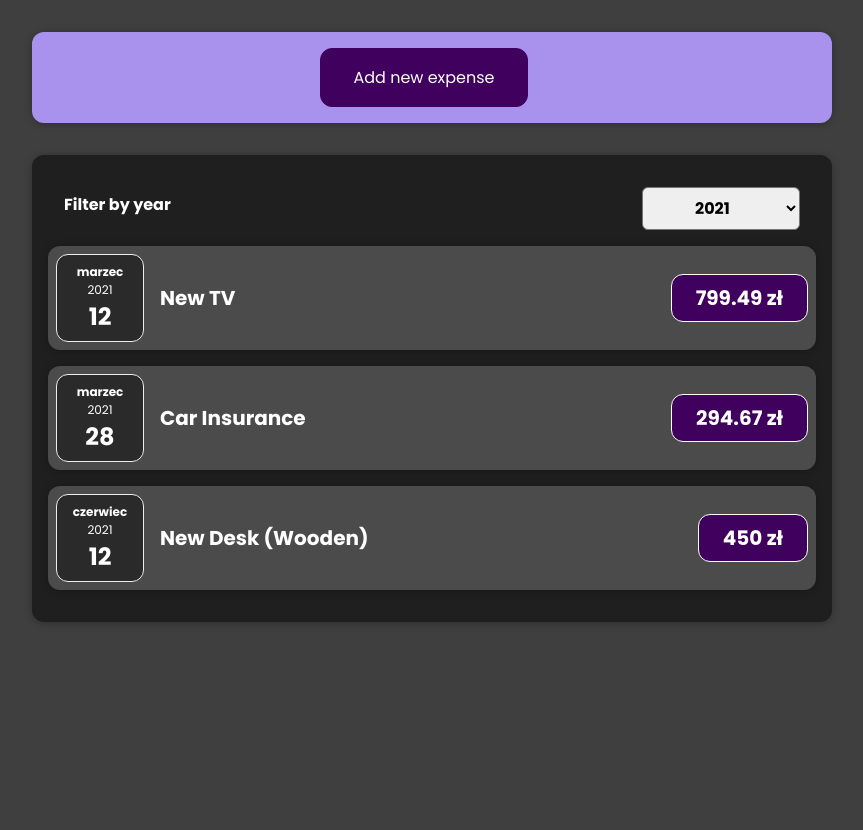
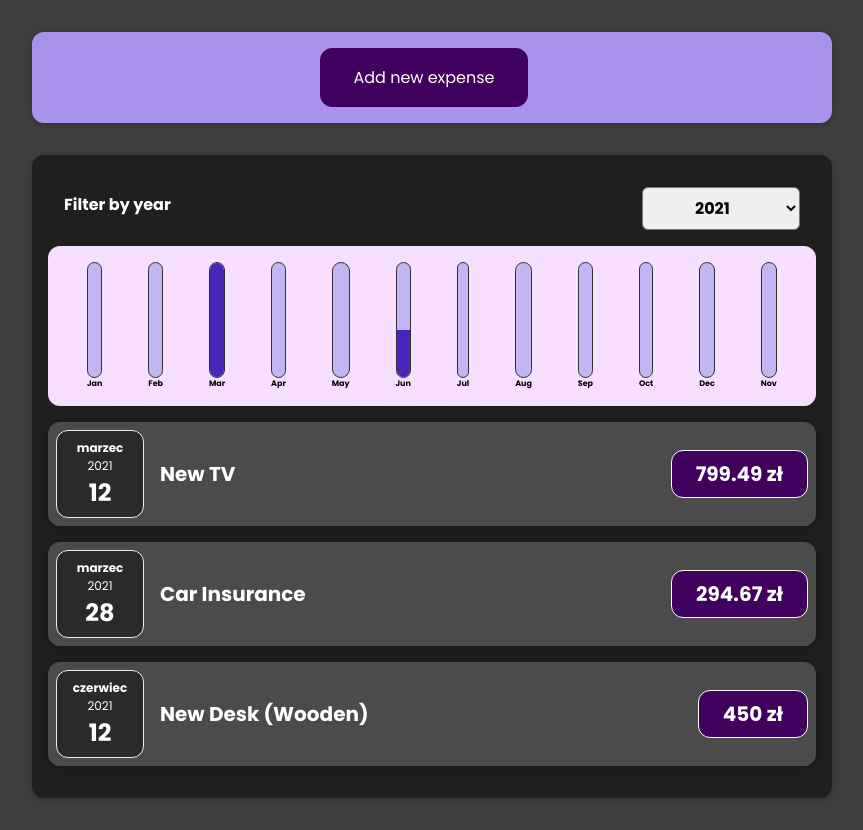
Before and after one commit to kubasobecki/_react-exercise, a React (Create React App) app: page / in a window 1280 px wide. Shown: the whole page, without its empty margins (208-1071 px from the left). Before the commit the page ends 800 px from the top, so only its background shows below. Built offline with nearby package versions, Linux system fonts and the light colour scheme.

Commit message:
Add expenses chart

```diff
--- /dev/null
+++ b/src/components/Chart/Chart.css
@@ -0,0 +1,9 @@
+.chart {
+    padding: 1rem;
+    border-radius: 12px;
+    background-color: #f8dfff;
+    text-align: center;
+    display: flex;
+    justify-content: space-around;
+    height: 10rem;
+}
--- /dev/null
+++ b/src/components/Chart/Chart.js
@@ -0,0 +1,22 @@
+import './Chart.css';
+import ChartBar from './ChartBar';
+
+const Chart = props => {
+    const dataPointsValues = props.dataPoints.map(dataPoint => dataPoint.value);
+    const dataPointsMaxValue = Math.max(...dataPointsValues);
+
+    return (
+        <div className="chart">
+            {props.dataPoints.map(dataPoint => (
+                <ChartBar
+                    key={dataPoint.label}
+                    value={dataPoint.value}
+                    maxValue={dataPointsMaxValue}
+                    label={dataPoint.label}
+                />
+            ))}
+        </div>
+    );
+};
+
+export default Chart;
--- /dev/null
+++ b/src/components/Chart/ChartBar.css
@@ -0,0 +1,30 @@
+.chart-bar {
+    height: 100%;
+    display: flex;
+    flex-direction: column;
+    align-items: center;
+}
+
+.chart-bar__inner {
+    height: 100%;
+    width: 100%;
+    border: 1px solid #313131;
+    border-radius: 12px;
+    background-color: #c3b4f3;
+    overflow: hidden;
+    display: flex;
+    flex-direction: column;
+    justify-content: flex-end;
+}
+
+.chart-bar__fill {
+    background-color: #4826b9;
+    width: 100%;
+    transition: all 0.3s ease-out;
+}
+
+.chart-bar__label {
+    font-weight: bold;
+    font-size: 0.5rem;
+    text-align: center;
+}
--- /dev/null
+++ b/src/components/Chart/ChartBar.js
@@ -0,0 +1,21 @@
+import './ChartBar.css';
+
+const ChartBar = props => {
+    let barFillHeight = '0%';
+    if (props.maxValue > 0)
+        barFillHeight = Math.round((props.value / props.maxValue) * 100) + '%';
+
+    return (
+        <div className="chart-bar">
+            <div className="chart-bar__inner">
+                <div
+                    className="chart-bar__fill"
+                    style={{ height: barFillHeight }}
+                ></div>
+            </div>
+            <div className="chart-bar__label">{props.label}</div>
+        </div>
+    );
+};
+
+export default ChartBar;
--- a/src/components/Expenses/Expenses.js
+++ b/src/components/Expenses/Expenses.js
@@ -4,6 +4,7 @@
 import Card from '../UI/Card';
 import ExpensesFilter from './ExpensesFilter';
 import ExpensesList from './ExpensesList';
+import ExpensesChart from './ExpensesChart';
 import './Expenses.css';
 
 function Expenses(props) {
@@ -27,6 +28,7 @@
                 onYearChange={yearChangeHandler}
                 initialValue={selectedYear}
             />
+            <ExpensesChart expenses={expensesFiltered} />
             <ExpensesList items={expensesFiltered} />
         </Card>
     );
--- /dev/null
+++ b/src/components/Expenses/ExpensesChart.js
@@ -0,0 +1,27 @@
+import Chart from '../Chart/Chart';
+
+const ExpensesChart = props => {
+    const chartDataPoints = [
+        { label: 'Jan', value: 0 },
+        { label: 'Feb', value: 0 },
+        { label: 'Mar', value: 0 },
+        { label: 'Apr', value: 0 },
+        { label: 'May', value: 0 },
+        { label: 'Jun', value: 0 },
+        { label: 'Jul', value: 0 },
+        { label: 'Aug', value: 0 },
+        { label: 'Sep', value: 0 },
+        { label: 'Oct', value: 0 },
+        { label: 'Dec', value: 0 },
+        { label: 'Nov', value: 0 }
+    ];
+
+    for (const expense of props.expenses) {
+        const expenseMonth = expense.date.getMonth();
+        chartDataPoints[expenseMonth].value += expense.amount;
+    }
+
+    return <Chart dataPoints={chartDataPoints} />;
+};
+
+export default ExpensesChart;
```
